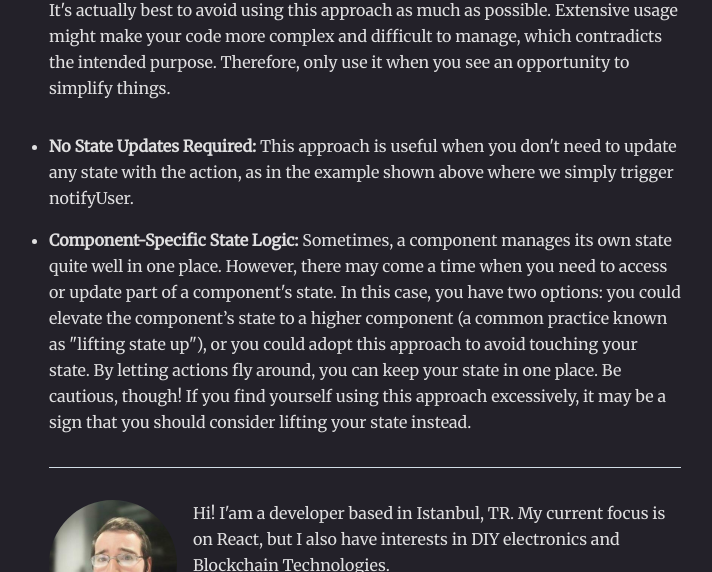
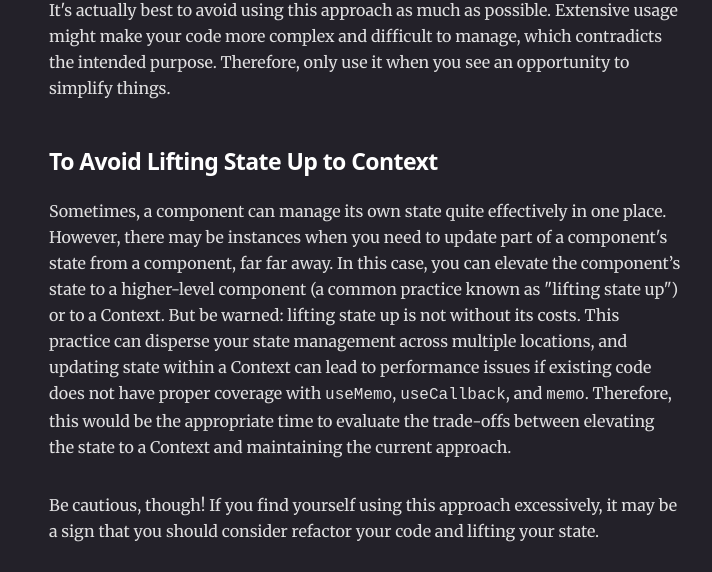
Before and after one commit to kerematam/kerematam-blog, a Gatsby site: page /action-handling-with-useListener-useDispatcher/ in a window 1280 px wide. Shown: the part 3634-4206 px from the top of the page, without its empty margins (275-987 px from the left). Built offline with nearby package versions, Linux system fonts and the light colour scheme; Gatsby itself is replaced by a stand-in of ours; some packages are replaced by stand-ins of ours; a small style sheet from the web is missing.

Commit message:
update useDispatcher & useListener articles

```diff
--- a/content/blog/action-handling-with-useListener-useDispatcher/index.md
+++ b/content/blog/action-handling-with-useListener-useDispatcher/index.md
@@ -116,6 +116,8 @@ so when you need to use, wrap the roof component with `withAction` HOC.
 
 It's actually best to avoid using this approach as much as possible. Extensive usage might make your code more complex and difficult to manage, which contradicts the intended purpose. Therefore, only use it when you see an opportunity to simplify things.
 
-- **No State Updates Required:** This approach is useful when you don't need to update any state with the action, as in the example shown above where we simply trigger notifyUser.
+#### To Avoid Lifting State Up to Context
 
-- **Component-Specific State Logic:** Sometimes, a component manages its own state quite well in one place. However, there may come a time when you need to access or update part of a component's state. In this case, you have two options: you could elevate the component’s state to a higher component (a common practice known as "lifting state up"), or you could adopt this approach to avoid touching your state. By letting actions fly around, you can keep your state in one place. Be cautious, though! If you find yourself using this approach excessively, it may be a sign that you should consider lifting your state instead.
+Sometimes, a component can manage its own state quite effectively in one place. However, there may be instances when you need to update part of a component's state from a component, far far away. In this case, you can elevate the component’s state to a higher-level component (a common practice known as "lifting state up") or to a Context. But be warned: lifting state up is not without its costs. This practice can disperse your state management across multiple locations, and updating state within a Context can lead to performance issues if existing code does not have proper coverage with `useMemo`, `useCallback`, and `memo`. Therefore, this would be the appropriate time to evaluate the trade-offs between elevating the state to a Context and maintaining the current approach.
+
+Be cautious, though! If you find yourself using this approach excessively, it may be a sign that you should consider refactor your code and lifting your state.
--- a/content/blog/implementing-uselistener-usedispatcher-with-rxjs/index.md
+++ b/content/blog/implementing-uselistener-usedispatcher-with-rxjs/index.md
@@ -4,6 +4,7 @@ date: 2023-07-02
 image: "./mj-2.png"
 imageAlt: Cozy image that I've taken from MJ.
 ---
+![Cozy image that i've created with MJ.](./mj-2.png)
 
 As RxJS provides rich tooling for event-driven implementations, I've decided to give it a try by implementing the previous example of action handling hooks (`useListener` and `useDispatcher`):
 
```
